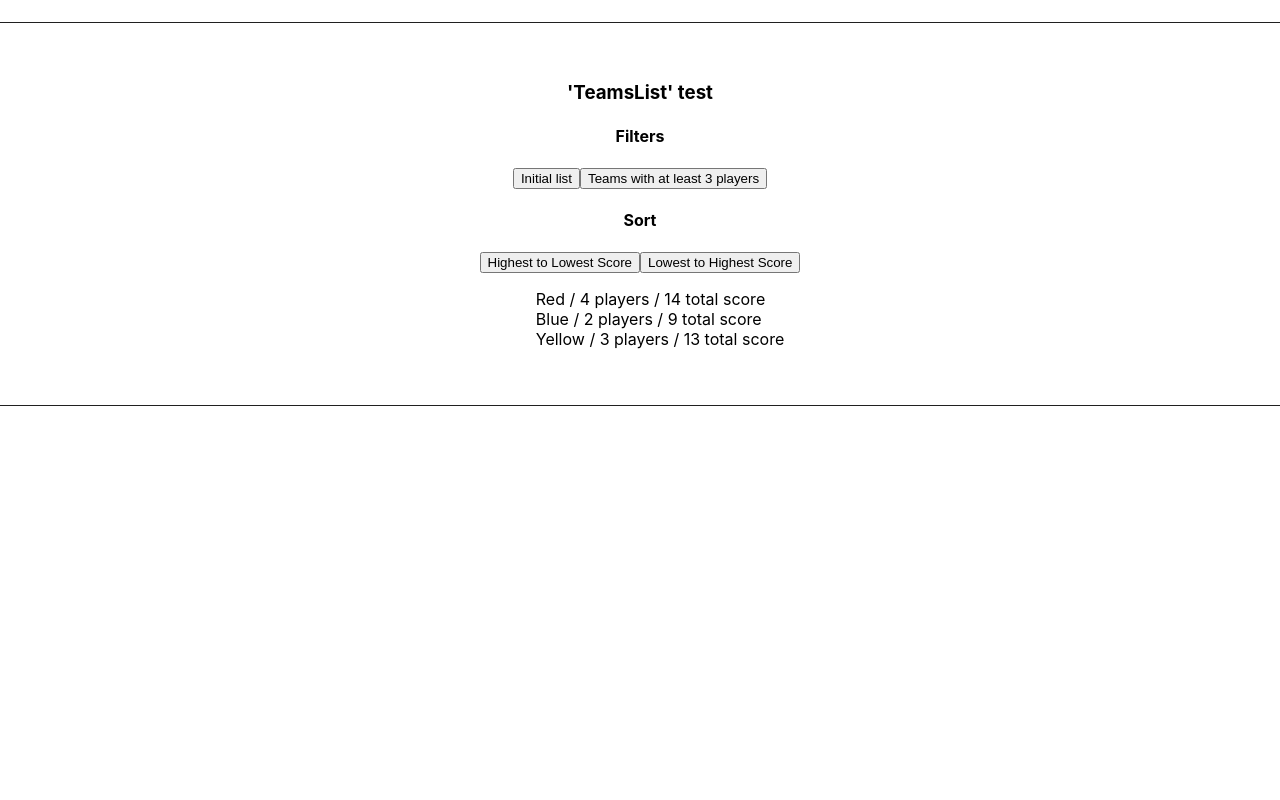
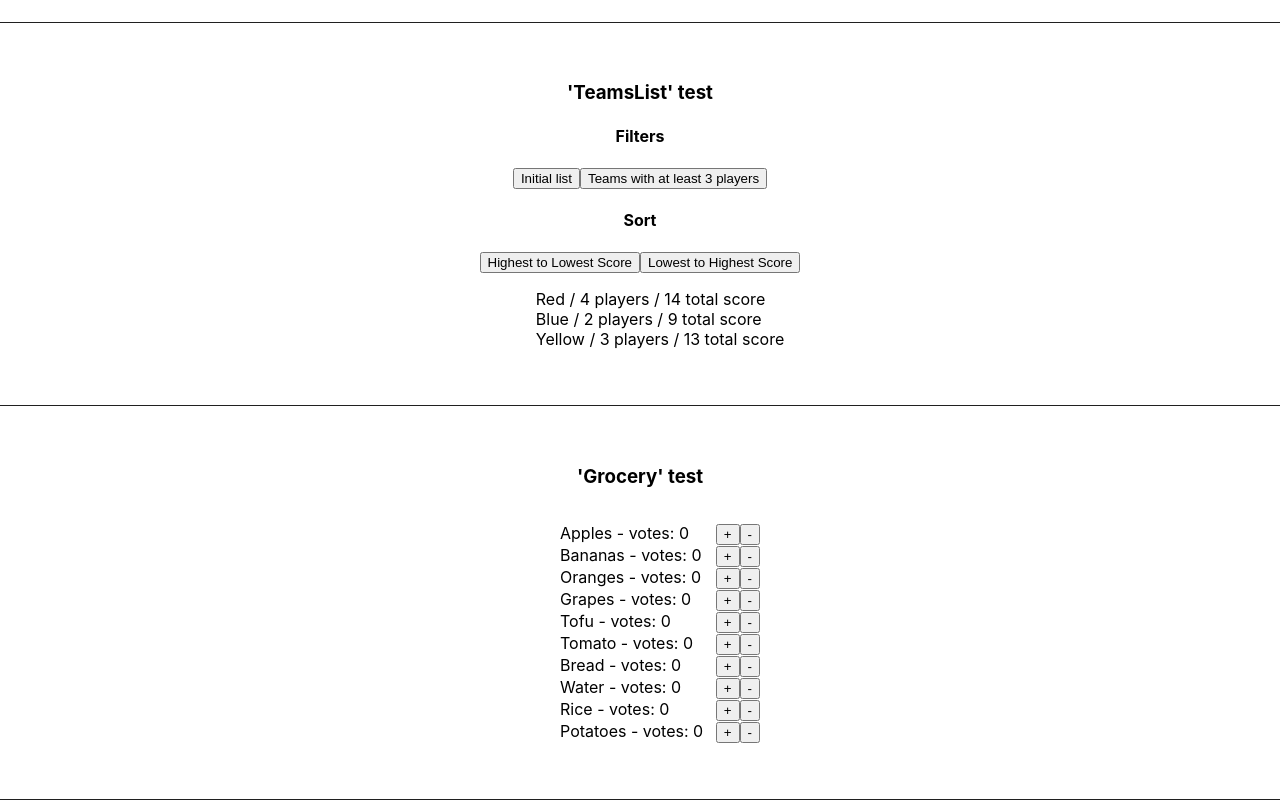
Before and after one commit to DamiMedrano/minutentag-react-challenge, a React (Create React App) app: page / in a window 1280 px wide. Shown: the part 990-1790 px from the top of the page. Before the commit the page ends 1396 px from the top, so only its background shows below. Built offline with nearby package versions, Linux system fonts and the light colour scheme.

Commit message:
Grocery done (also updated TeamList)

```diff
--- a/src/App.css
+++ b/src/App.css
@@ -68,18 +68,18 @@
   border-radius: 4px;
 }
 
-.teams {
+.list-container {
   display: flex;
   justify-content: center;
 }
 
-.teams ul {
+.list-container ul {
   display: flex;
   flex-direction: column;
   align-items: flex-start;
 }
 
 
-.teams li {
+.list-container li {
   list-style-type: none;
 }
--- a/src/App.js
+++ b/src/App.js
@@ -3,6 +3,7 @@ import { FocusableInput } from "./components/FocusableInput";
 import { ImageGallery } from "./components/ImageGallery";
 import { PlayerStatus } from "./components/PlayerStatus";
 import { TeamsList } from "./components/TeamsList";
+import { Grocery } from "./components/Grocery";
 
 import './App.css';
 
@@ -13,6 +14,19 @@ export default function App() {
     "https://i.redd.it/1o219x45sz771.jpg",
     "https://i.redd.it/awamt0irl5h41.jpg",
     "https://i.redd.it/0rypgwdi1xe31.jpg",
+  ];
+
+  const products = [
+    { name: "Apples", votes: 0 },
+    { name: "Bananas", votes: 0 },
+    { name: "Oranges", votes: 0 },
+    { name: "Grapes", votes: 0 },
+    { name: "Tofu", votes: 0 },
+    { name: "Tomato", votes: 0 },
+    { name: "Bread", votes: 0 },
+    { name: "Water", votes: 0 },
+    { name: "Rice", votes: 0 },
+    { name: "Potatoes", votes: 0 }
   ];
 
   return (
@@ -39,6 +53,10 @@ export default function App() {
         <h3>'TeamsList' test</h3>
         <TeamsList />
       </div>
+      <div className="test-container">
+        <h3>'Grocery' test</h3>
+        <Grocery products={products} />
+      </div>
     </div>
   );
 }
--- a/src/components/Grocery.jsx
+++ b/src/components/Grocery.jsx
@@ -22,30 +22,52 @@
  *   </ul>
  */
 
-function Product(props) {
-	function handlePlus() {
-		// logic to vote a product
-	}
+import React, { useState } from "react";
 
-	function handleMinus() {
-		// logic to unvote a product
-	}
+function Product({ name, votes, onUpvote, onDownvote }) {
+  return (
+    <li style={{width: 200, display: "flex", justifyContent: "space-between"}}>
+      <span>
+        {name} - votes: {votes}
+      </span>
+      <div>
+        <button onClick={onUpvote}>+</button>
+        <button onClick={onDownvote}>-</button>
+      </div>
 
-	return (
-		<li>
-			<span>
-				{/* Product name */} - votes: {/* Number of votes*/}
-			</span>
-			<button onClick={handlePlus}>+</button>
-			<button onClick={handleMinus}>-</button>
     </li>
   );
 }
 
 export function Grocery({ products }) {
+  const [productList, setProductList] = useState(products);
+
+  const handleUpvote = (index) => {
+    const updatedProducts = [...productList];
+    updatedProducts[index].votes++;
+    setProductList(updatedProducts);
+  };
+
+  const handleDownvote = (index) => {
+    const updatedProducts = [...productList];
+    updatedProducts[index].votes--;
+    setProductList(updatedProducts);
+  };
+
   return (
+    <div className="list-container">
        <ul>
-			{/* Render an array of products, which should call onVote when + or - is clicked */}
+        {productList.map((product, index) => (
+          <Product
+            key={index}
+            name={product.name}
+            votes={product.votes}
+            onUpvote={() => handleUpvote(index)}
+            onDownvote={() => handleDownvote(index)}
+          />
+        ))}
       </ul>
+    </div>
+
   );
 }
--- a/src/components/TeamsList.jsx
+++ b/src/components/TeamsList.jsx
@@ -107,7 +107,7 @@ export function TeamsList() {
 
 
 
-		<div className="teams">
+		<div className="list-container">
 			<ul>
 				{teams.map((team, index) => (
 					<li key={index}>
```
Lines whose indentation alone changed are shown as unchanged.
